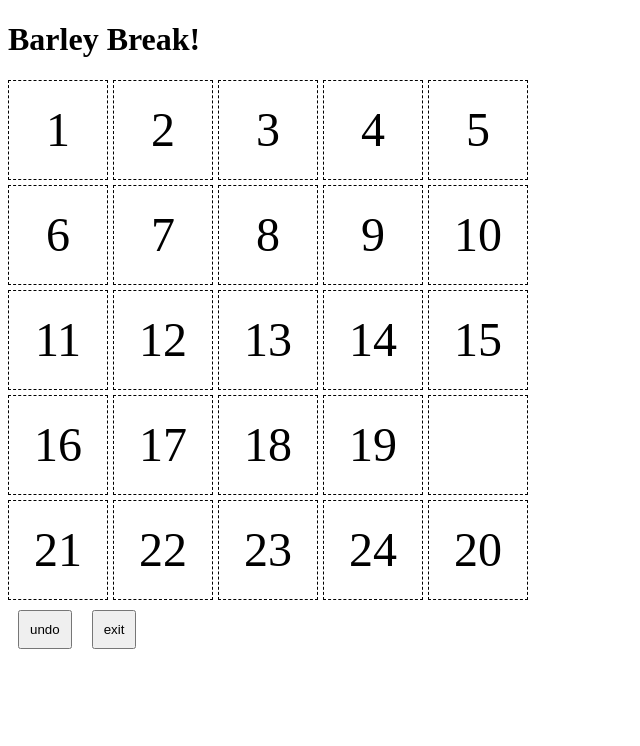
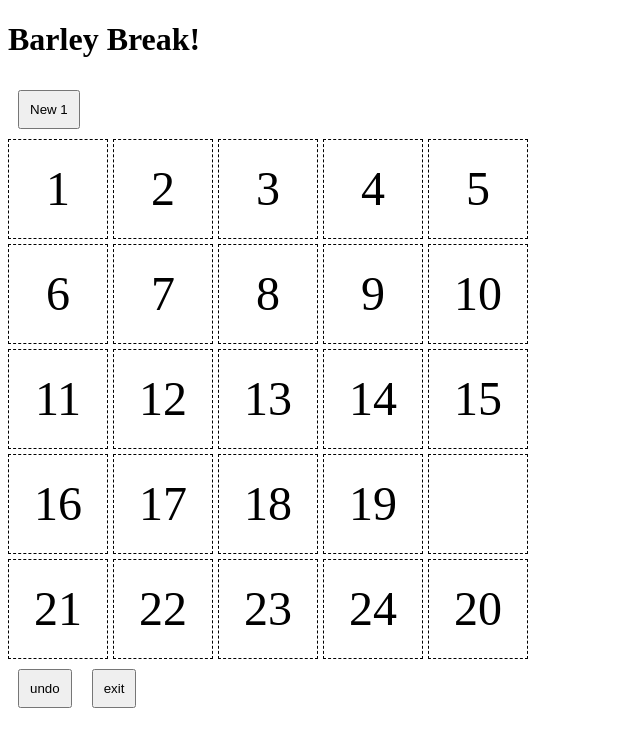
Before and after one commit to ArtmMtvnko/barley-break-ts, a React (Vite) app: page / in a window 1280 px wide. Shown: the top 746 px of the page, without its empty margins (0-640 px from the left). Built offline with nearby package versions, Linux system fonts and the light colour scheme.

Commit message:
Implemented command pattern (at least tried). Created Menu and MenuItem components that should execute command. Implemented button that starts new game.

```diff
--- a/src/App.tsx
+++ b/src/App.tsx
@@ -8,21 +8,32 @@ import GameBoard from './components/GameBoard'
 import BrickComponent from './components/BrickComponent'
 import Button from './components/Button'
 import './style.css'
+import MainMenu from './components/MainMenu'
+import MenuItem from './components/MenuItem'
+import { NewGameCommand } from './utils/Command'
 
 export type TypeBoardContext = {
-  board: BoardMoveProxy
+  boardProxy: BoardMoveProxy
   caretaker: Caretaker
   setField: React.Dispatch<React.SetStateAction<TypeField>>
+  setBoard: React.Dispatch<React.SetStateAction<Board>>
+  setCaretaker: React.Dispatch<React.SetStateAction<Caretaker>>
+  setBoardProxy: React.Dispatch<React.SetStateAction<BoardMoveProxy>>
 } | undefined
 
 export const BoardContext = createContext<TypeBoardContext>(undefined)
 
 function App() {
-  const [board] = useState<Board>(new MidBoardFactory().CreateBoard())
+  const [board, setBoard] = useState<Board>(new MidBoardFactory().CreateBoard())
   const [field, setField] = useState<TypeField>(board.field)
+  const [boardProxy, setBoardProxy] = useState<BoardMoveProxy>(new BoardMoveProxy(board))
+  const [caretaker, setCaretaker] = useState<Caretaker>(new Caretaker(board))
+
+  // console.log('BOARD', board.printField())
+  // console.log('FIELD', field)
 
   useEffect(() => {
-    board.attach(new MoveObserver()) // !!!!!!!
+    board.attach(new MoveObserver()) // !!!!!
     // const smallBoard: SmallBoard = new SmallBoardFactory().CreateBoard()
     // const caretaker = new Caretaker(smallBoard)
 
@@ -50,11 +61,18 @@ function App() {
     <>
       <h1>Barley Break!</h1>
 
+
       <BoardContext.Provider value={{
-          board: new BoardMoveProxy(board),
-          caretaker: new Caretaker(board),
-          setField
+        boardProxy,
+        caretaker,
+        setField,
+        setBoard,
+        setCaretaker,
+        setBoardProxy
       }}>
+        <MainMenu>
+          <MenuItem command={new NewGameCommand()}>New 1</MenuItem>
+        </MainMenu>
         <GameBoard>
           {field.map((row, y) => {
             return row.map((brick, x) =>
--- a/src/components/BrickComponent.tsx
+++ b/src/components/BrickComponent.tsx
@@ -13,8 +13,8 @@ const BrickComponent: FC<BrickProps> = ({ brick: { value }, X, Y }) => {
 
     const clickHandler = () => {
         context!.caretaker.backup()
-        context!.board.move(X, Y)
-        context!.setField([...context!.board.field])
+        context!.boardProxy.move(X, Y)
+        context!.setField([...context!.boardProxy.field])
     }
 
     return (
--- a/src/components/Button.tsx
+++ b/src/components/Button.tsx
@@ -1,16 +1,17 @@
-import { FC } from "react";
+import { FC, MouseEventHandler } from "react";
 
 type ButtonProps = {
+    onClick?: MouseEventHandler<HTMLButtonElement>
     children: string
 }
 
-const Button: FC<ButtonProps> = ({ children }) => {
+const Button: FC<ButtonProps> = ({ children, onClick }) => {
     const styles = {
         margin: 10,
         padding: 10
     }
 
-    return <button style={styles}>{children}</button>
+    return <button onClick={onClick} style={styles}>{children}</button>
 }
 
 export default Button
--- a/src/components/GameBoard.tsx
+++ b/src/components/GameBoard.tsx
@@ -7,7 +7,7 @@ type BoardProps = {
 
 const GameBoard: FC<BoardProps> = ({ children }) => {
     const context = useContext<TypeBoardContext>(BoardContext)
-    const fieldSize: number = context!.board.field.length
+    const fieldSize: number = context!.boardProxy.field.length
 
     const styles = {
         gridTemplateRows: `repeat(${fieldSize}, 100px)`,
--- /dev/null
+++ b/src/components/MenuItem.tsx
@@ -0,0 +1,19 @@
+import { FC, useContext } from "react"
+import { ICommand } from "../utils/Command"
+import Button from "./Button"
+import { BoardContext, TypeBoardContext } from "../App"
+
+type MenuItemProps = {
+    command: ICommand
+    children: string
+}
+
+const MenuItem: FC<MenuItemProps> = ({ command, children }) => {
+    const context = useContext<TypeBoardContext>(BoardContext)
+
+    return <Button onClick={() => command.execute(context)}>
+        {children}
+    </Button>
+}
+
+export default MenuItem
--- /dev/null
+++ b/src/utils/Command.ts
@@ -0,0 +1,44 @@
+import { TypeBoardContext } from "../App"
+import { Board } from "../game/Board"
+import { MidBoardFactory } from "../game/BoardFactory"
+import { BoardMoveProxy } from "../game/BoardProxy"
+import { Caretaker } from "../game/Memento"
+import { MoveObserver } from "../game/Observer"
+
+export interface ICommand {
+    execute(context: TypeBoardContext): void
+}
+
+export class NewGameCommand implements ICommand {
+    public execute(context: TypeBoardContext): void {
+        const board: Board = new MidBoardFactory().CreateBoard()
+        board.attach(new MoveObserver())
+        const proxy = new BoardMoveProxy(board)
+        const caretaker = new Caretaker(board)
+
+        context!.setBoard(board)
+        context!.setCaretaker(caretaker)
+        context!.setBoardProxy(proxy)
+        context!.setField([...board.field])
+    }
+}
+
+// export class ResumeGameCommand implements ICommand {
+//     public execute(context: TypeBoardContext): void {
+//         const board: Board = new MidBoardFactory().CreateBoard()
+//         board.attach(new MoveObserver())
+//         const caretaker = new Caretaker(board)
+
+//         console.log(board.printField())
+
+//         context!.setBoard(board)
+//         context!.setCaretaker(caretaker)
+//         context!.setField([...board.field])
+//     }
+// }
+
+export class RulesCommand implements ICommand {
+    execute(): void {
+
+    }
+}
--- a/src/utils/MenuItem.ts
+++ /dev/null
@@ -1,3 +0,0 @@
-export class MenuItem {
-
-}
```
Also changed, not shown: src/utils/MenuBuilder.ts (+19 -8 lines).
